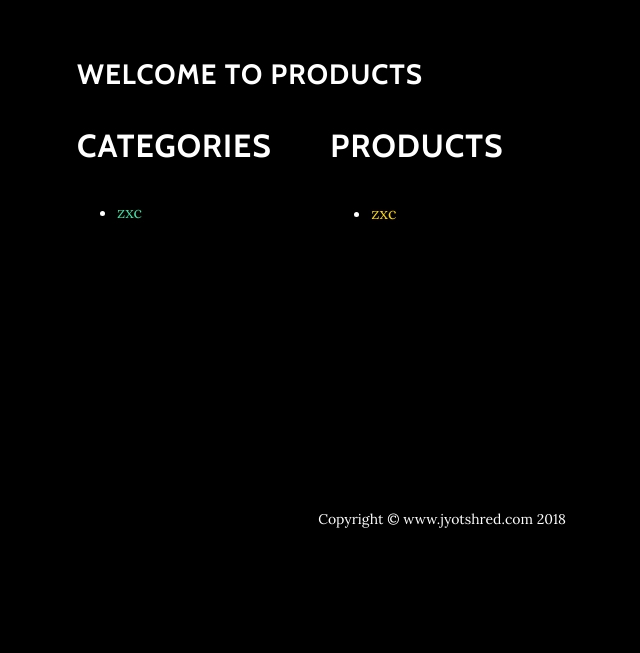
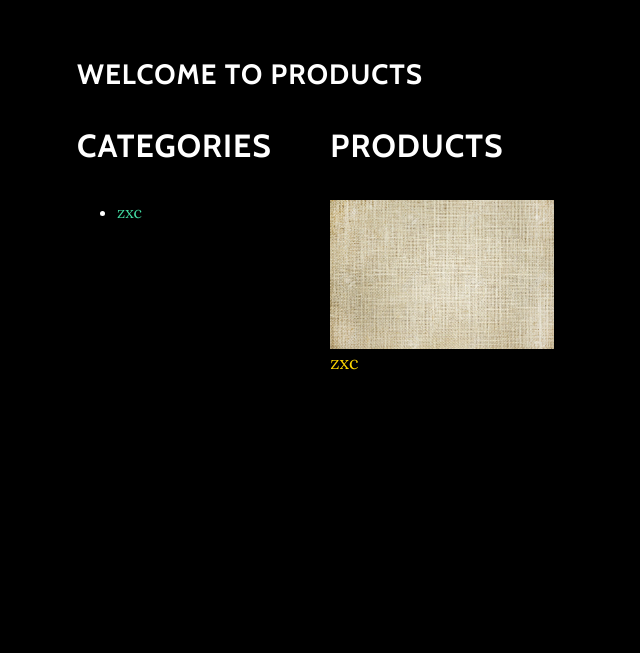
Before and after one commit to 00baker/gym, a Django app: page /product/ in a window 1280 px wide. Shown: the part 142-795 px from the top of the page, without its empty margins (198-838 px from the left). Before the commit the page ends 670 px from the top, so only its background shows below. Run offline with Django 3.2, Linux system fonts and the light colour scheme; data comes from the database, SQL or seed files in the repository; some libraries are stand-ins or nearby versions.

Commit message:
Update index.html
new template for product section

```diff
--- a/templates/product/index.html
+++ b/templates/product/index.html
@@ -1,5 +1,5 @@
 {% extends 'product/base.html' %}
-{% block title %}Welcome to Products{% endblock %}
+{% block head_title %}Welcome to Products{% endblock %}
 
 {% block content %}
     <div class="row">
@@ -18,18 +18,21 @@
         <div class="col-md-8">
             <h2>Products</h2>
             {% if products %}
-                <ul>
-                {% for product in products %}
-                    <div class="card card-outline-primary mb-3 text-center" style="background-color: black">
-                        <div class="card-block">
-                            <blockquote class="card-blockquote">
-                                <li style="text-align: left"><a href="{{ product.get_absolute_url }}" style="color: #FFD700">{{ product.title }}</a></li>
-                            </blockquote>
+
+                <div class="row">
+                    {% for product in products %}
+                        <div class="col-md-6">
+                            <div class="thumbnail">
+                                <a href="{{ product.get_absolute_url }}">
+                                    <img src="{{product.image.url}}" alt="Lights" style="width:100%">
+                                    <div class="caption">
+                                        <p style="color: #FFD700">{{ product.title }}</p>
+                                    </div>
+                                </a>
+                            </div>
                         </div>
-                    </div>
-                {% endfor %}
-                </ul>
-            {% else %}
+                    {% endfor %}
+                    {% else %}
                 <div class="card card-outline-primary mb-3 text-center" style="background-color: black">
                     <div class="card-block">
                         <blockquote class="card-blockquote">
@@ -37,7 +40,8 @@
                         </blockquote>
                     </div>
                 </div>
-            {% endif %}
+                {% endif %}
+            </div>
         </div>
     </div>
 {% endblock %}
```
